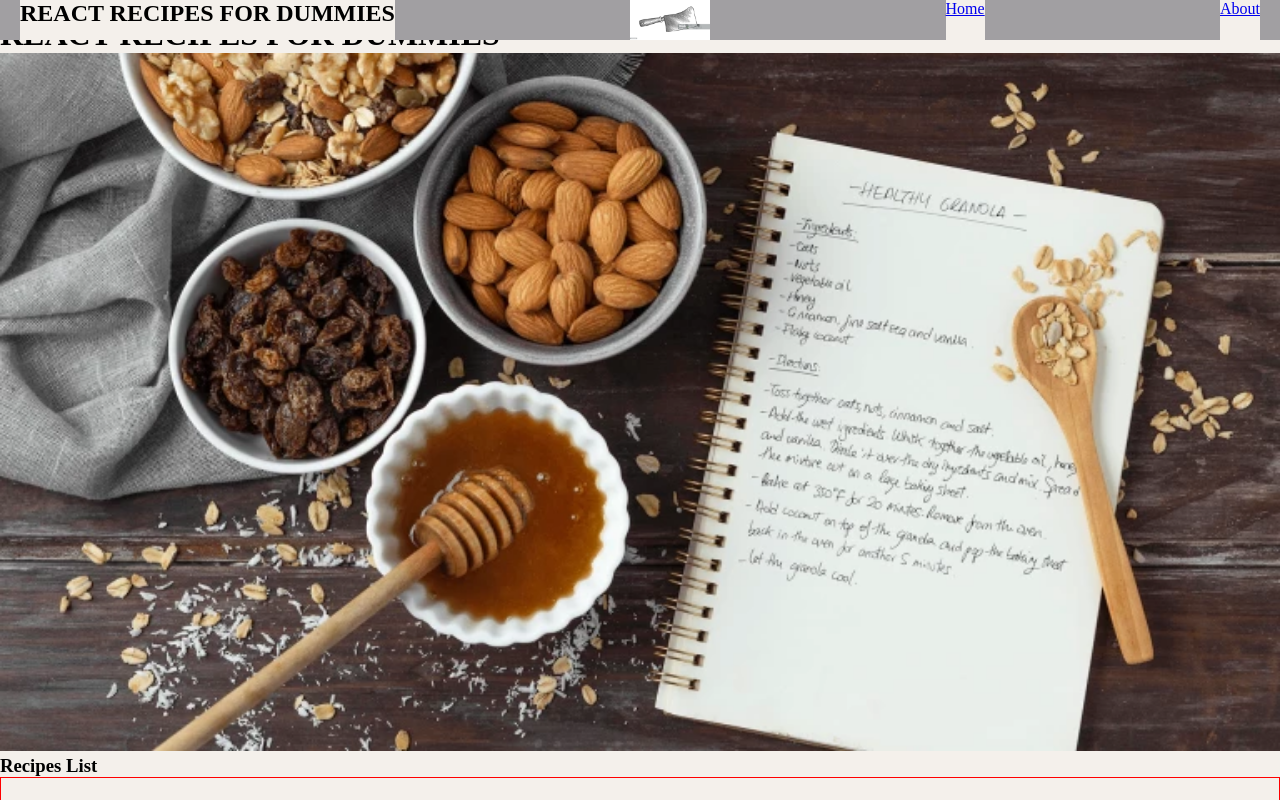
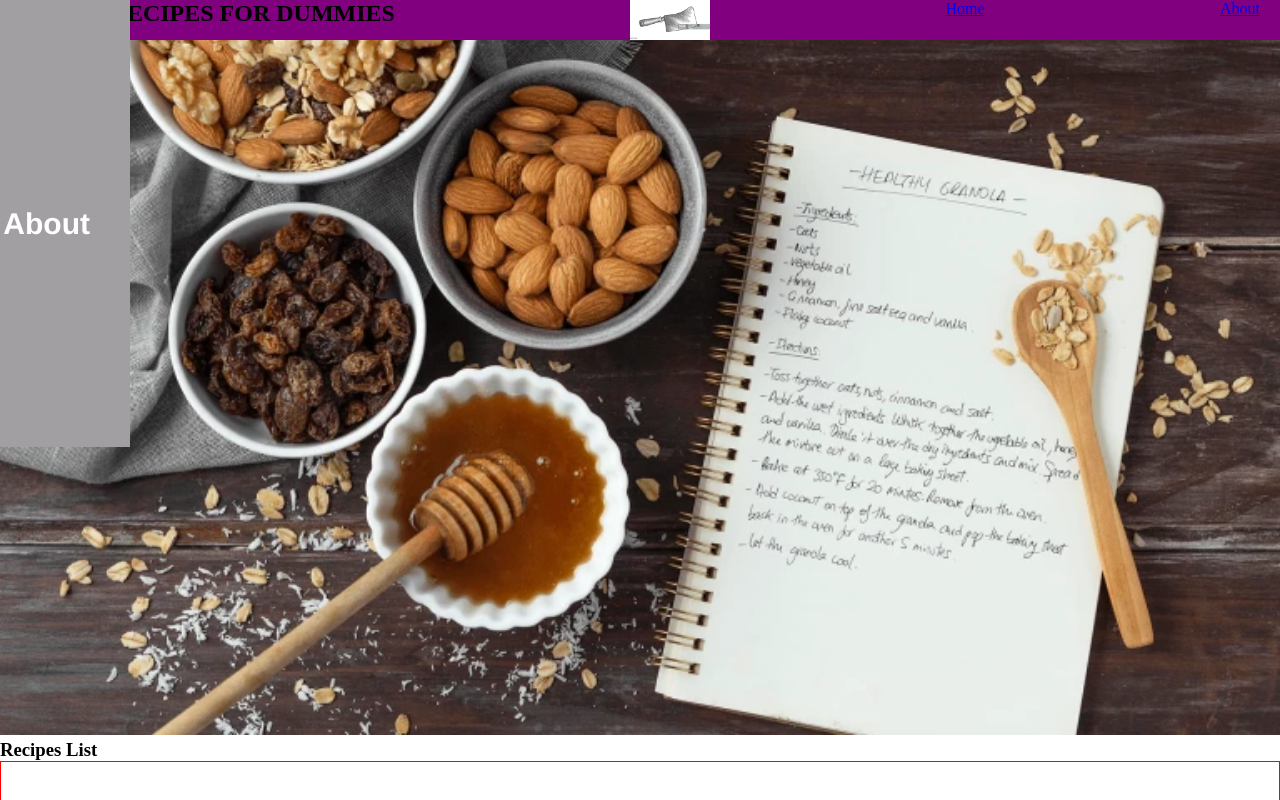
Before and after one commit to BarbaraLan/mini-project-2, a React (Vite) app: page / in a window 1280 px wide. Shown: the top 800 px of the page. Built offline with nearby package versions, Linux system fonts and the light colour scheme.

Commit message:
Day 2 changes.

```diff
--- a/src/App.css
+++ b/src/App.css
@@ -3,7 +3,6 @@
   padding: 0px;
   margin: 0px;
   box-sizing: border-box;
-  background-color:rgb(244, 240, 235)
 
 
 }
@@ -24,10 +23,10 @@ display: flex;
   flex-direction: row;
   justify-content: space-between;
   padding: 0px 20px;
-  position:absolute;
+  position: fixed;
   top: 0%;
   width: 100%;
-  background-color: rgb(161, 159, 162);
+  background-color: purple
   }
 
 .footer {
--- /dev/null
+++ b/src/components/Sidebar.css
@@ -0,0 +1,25 @@
+#sideBar {
+    box-sizing: border-box;
+    height: 447px;
+    width: 130px;
+    background-color: rgb(161, 159, 162);
+    color: white;
+    display: flex;
+    flex-direction: row-reverse;
+    position: fixed;
+    top: 0;
+    left: 0;
+    align-items: center;
+    /* Rotate the text by 45 degrees */
+
+}
+
+h5 {
+    padding: 40px 40px;
+    box-sizing: border-box;
+    color: white;
+    font-family: 'Franklin Gothic Medium', 'Arial Narrow', Arial, sans-serif;
+    font-size: 30px;
+     /* Rotate the text by 45 degrees */
+
+}
--- a/src/components/Sidebar.jsx
+++ b/src/components/Sidebar.jsx
@@ -1,8 +1,13 @@
+import "./Sidebar.css"
+
 function Sidebar () {
     return (
-        <>
-        <h5> This is the sidebar</h5>
-        </>
+
+        <div id="sideBar">
+        <h5> About </h5>
+        <h5> Home </h5>
+        </div>
+
     )
 }
 export default Sidebar;
```
Also changed, not shown: src/components/ramen.jpg (renamed from src/assets/ramen.jpg).
